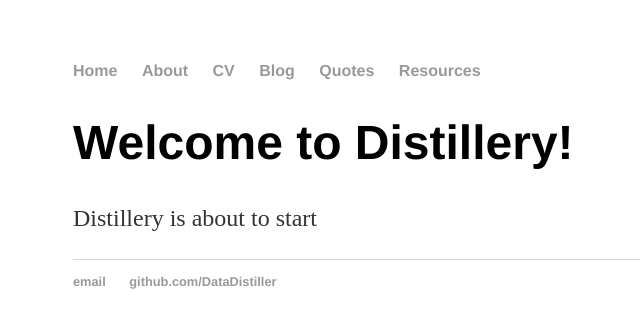
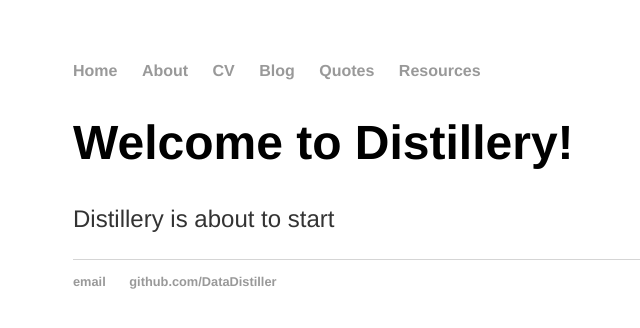
Before and after one commit to DataDistiller/DataDistiller.github.io, a Jekyll site: the page built from index.html, in a window 1280 px wide. Shown: the top 328 px of the page, without its empty margins (119-759 px from the left). Built offline with Jekyll 4.4.1, drawn with Linux system fonts in a browser that asks for light colours.

Commit message:
Update main.css

```diff
--- a/css/main.css
+++ b/css/main.css
@@ -3,7 +3,7 @@
 a { text-decoration: none; color: #999; }
 a:hover { text-decoration: underline; }
 
-p, ul { font-size: 1.5em; line-height: 1.4em; color: #333; }
+p, ul { font-size: 1.5em; font-family: 'Helvetica', 'Arial', 'Sans-Serif'; line-height: 1.4em; color: #333; }
 
 h1, h2, h3, h4 { font-family: 'Helvetica', 'Arial', 'Sans-Serif'; }
 h1 { font-size: 3em;  }
```
